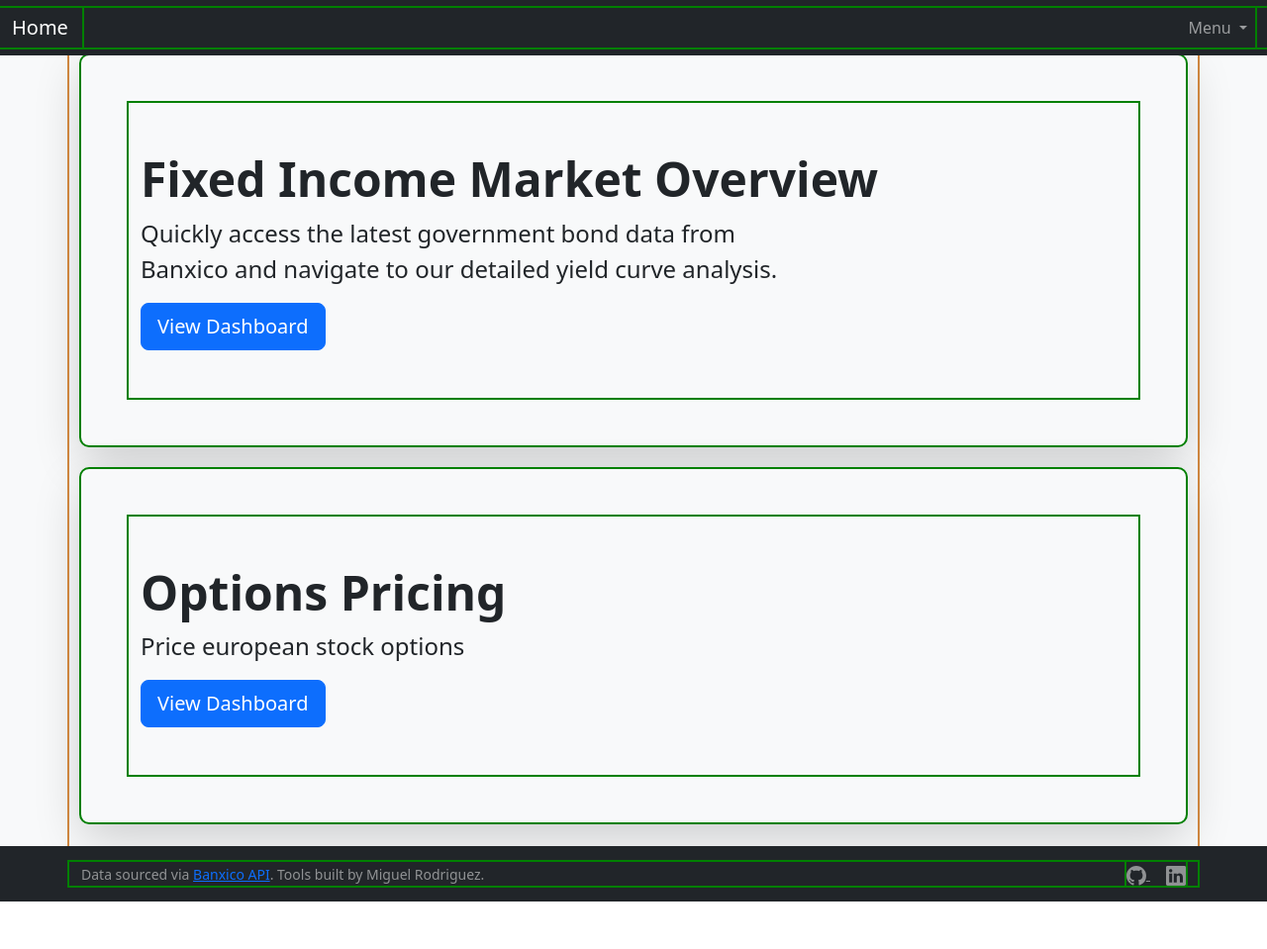
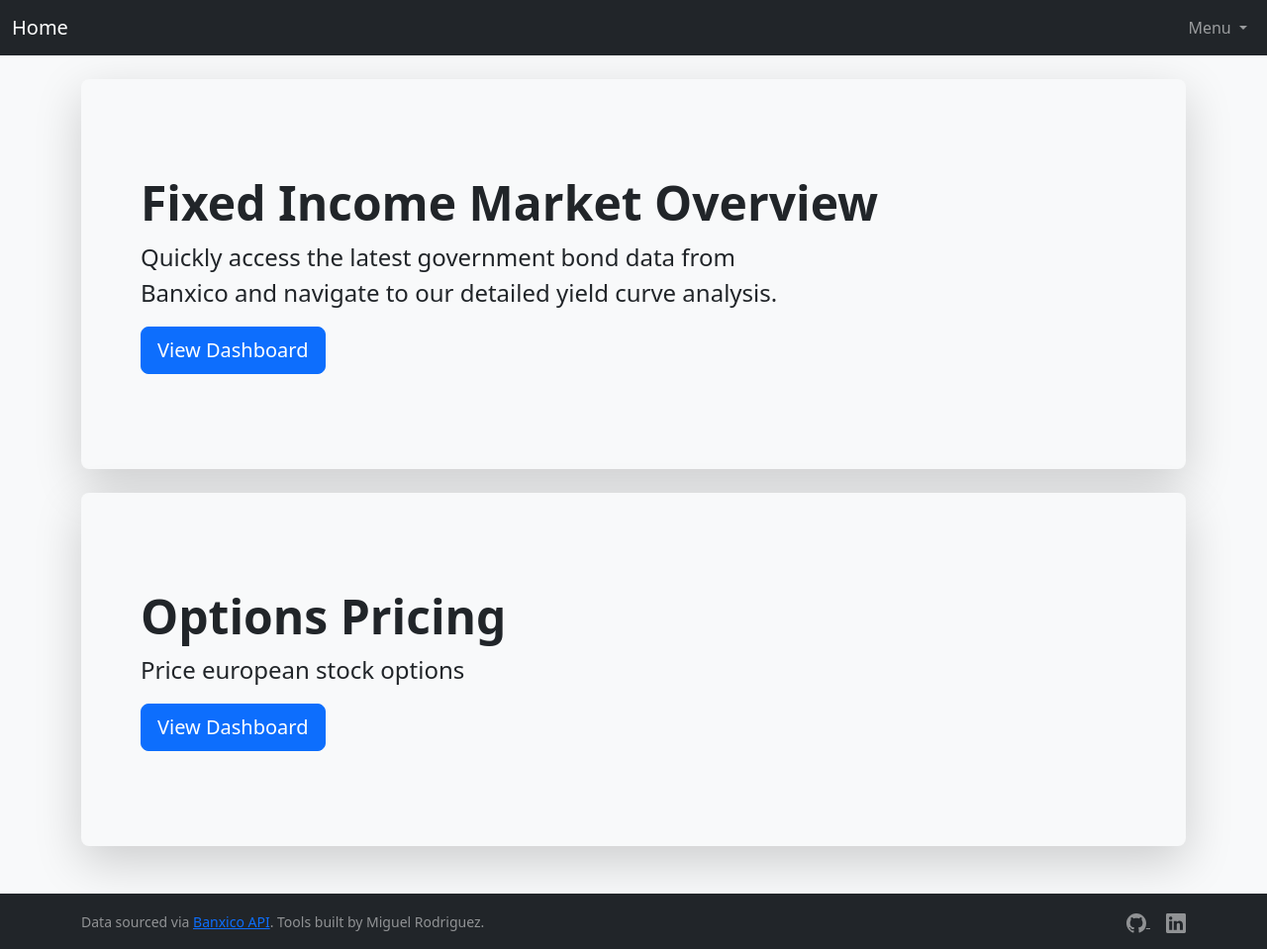
Before and after one commit to mrodrigue3425/FinanceWebsite, a Flask app: page / in a window 1280 px wide. Shown: the whole page at 99% size. Before the commit the page ends 911 px from the top, so only its background shows below. Run offline with Flask 3, Linux system fonts and the light colour scheme.

Commit message:
nit: increase chart height to 600 px

```diff
--- a/static/css/style.css
+++ b/static/css/style.css
@@ -1,18 +1,8 @@
 .chart-lg-height {
-    height: 500px; /* Adjust this value (e.g., 600px) if you want them even taller */
+    height: 600px;
 }
 
-.card-body canvas {
-    height: 100% ;
-    width: 100% ;
+main {
+    margin-top: 24px;
+    margin-bottom: 24px;
 }
-
-.card {
-    outline: 2px solid red;
-}
-div {
-    outline: 2px solid green;
-}
-main {
-    outline: 2px solid peru;
-}
```
